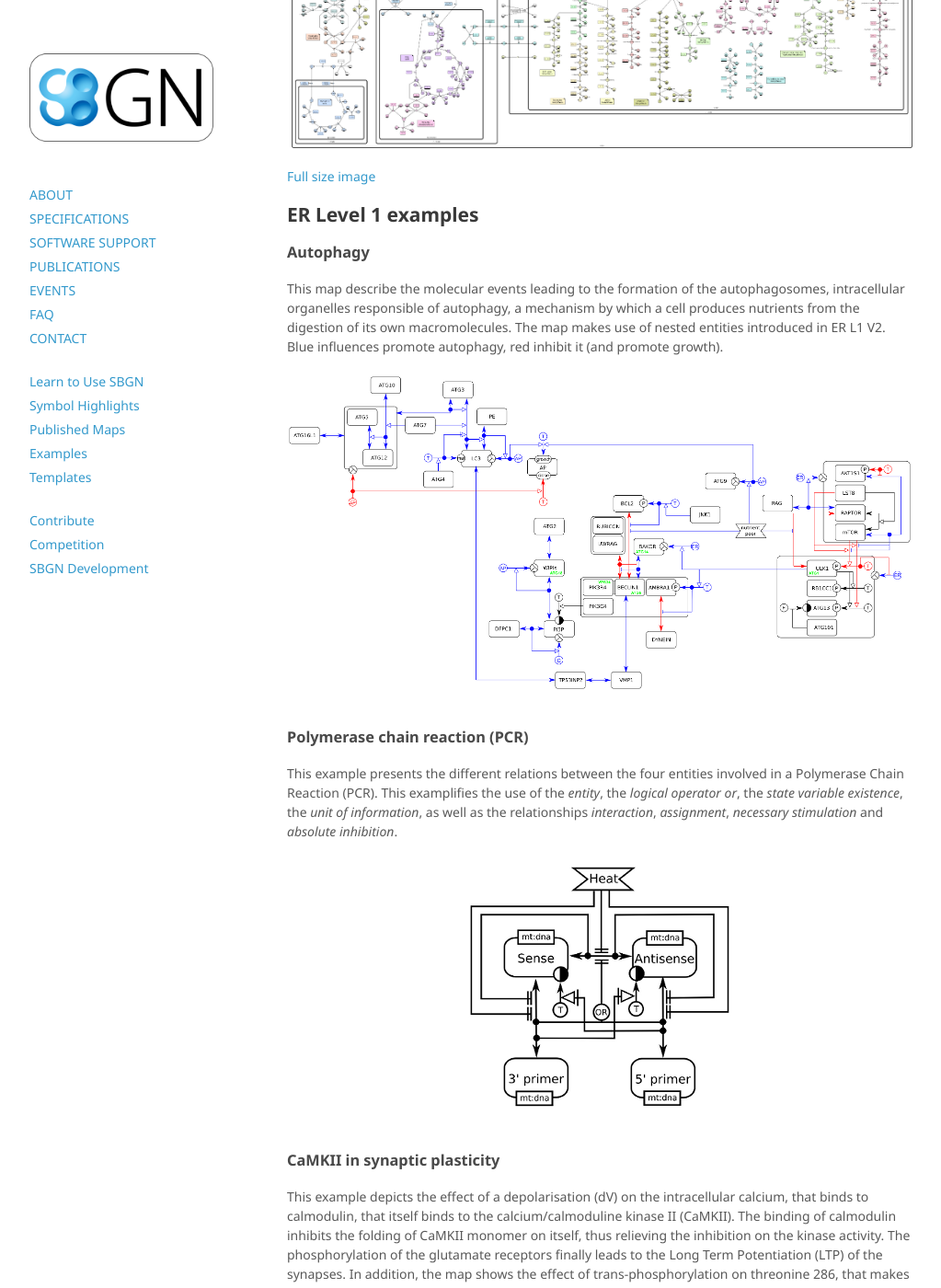
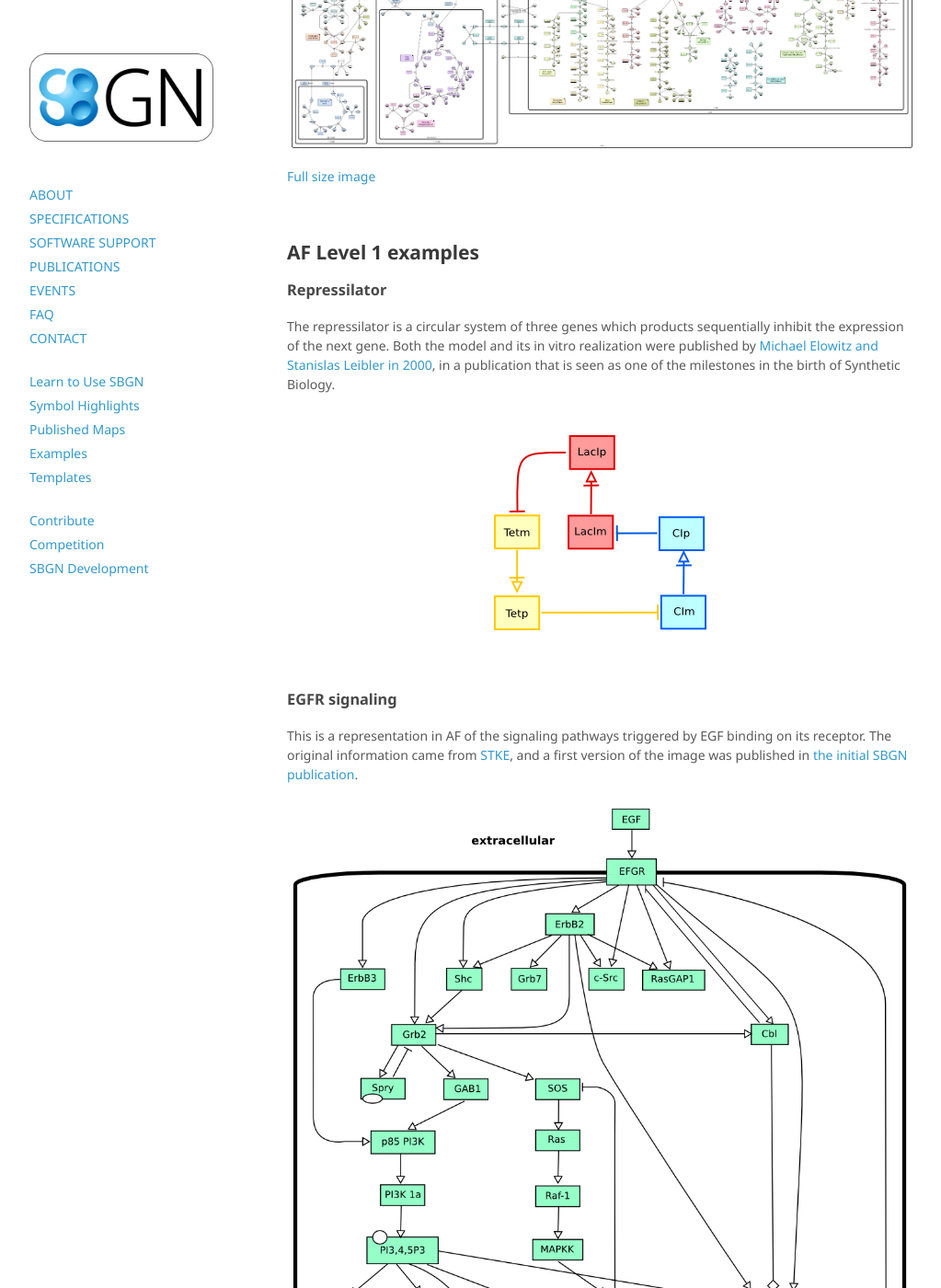
Before and after one commit to sbgn/sbgn, a Jekyll site: the page built from docs/examples.md, in a window 1280 px wide and 1400 px high, scrolled down 5923 px. Shown: the whole window at 92% size, without its empty margins (128-1151 px from the left). Built offline with Jekyll 4.4.1, drawn with Linux system fonts in a browser that asks for light colours; nearby versions of some CDN libraries; some of the changed text lies outside the part shown.

Commit message:
Update examples.md

```diff
--- a/docs/examples.md
+++ b/docs/examples.md
@@ -66,6 +66,25 @@ The following map won the annual SBGN competition 2010, section best map.
 ![MetaCrop-plant-central-metabolism](/sbgn/images/examples/MetaCrop-plant-central-metabolism-small.png){: .center-image }
 
 [Full size image](https://raw.githubusercontent.com/sbgn/sbgn/gh-pages/images/examples/MetaCrop-plant-central-metabolism.png)
+
+<br />
+
+## AF Level 1 examples
+
+### Repressilator
+
+The repressilator is a circular system of three genes which products sequentially inhibit the expression of the next gene. Both the model and its in vitro realization were published by [Michael Elowitz and Stanislas Leibler in 2000](http://www.ncbi.nlm.nih.gov/pubmed/10659856), in a publication that is seen as one of the milestones in the birth of Synthetic Biology.
+
+![Repressilator-AF](/sbgn/images/examples/Repressilator-AF.png){: .center-image }
+<br />
+
+### EGFR signaling
+
+This is a representation in AF of the signaling pathways triggered by EGF binding on its receptor. The original information came from [STKE](http://stke.sciencemag.org/cgi/cm/stkecm;CMP_14987), and a first version of the image was published in [the initial SBGN publication](http://identifiers.org/pubmed/19668183).
+
+
+![EGFfromSTKEinAF2](/sbgn/images/examples/EGFfromSTKEinAF2.png){: .center-image }
+
 <br />
 
 ## ER Level 1 examples
@@ -121,21 +140,5 @@ First step of the process is the association of RNA-polymerase with sigma-subuni
 Interaction between -10 hexanucleotide and sigma-subunit is required for melting of the promoter DNA and formation of "open" complex. In "open" complex RNA-polymerase is initiate synthesis of RNA product. After synthesis short product in the process of abortive synthesis sigma-subunit leaves RNAP-promoter complex and RNA-polymerase comes to the elongation phase.
 
 ![Transcription_initiation_er](/sbgn/images/examples/Transcription_initiation_er.gif){: .center-image }
+
 <br />
-
-## AF Level 1 examples
-
-### Repressilator
-
-The repressilator is a circular system of three genes which products sequentially inhibit the expression of the next gene. Both the model and its in vitro realization were published by [Michael Elowitz and Stanislas Leibler in 2000](http://www.ncbi.nlm.nih.gov/pubmed/10659856), in a publication that is seen as one of the milestones in the birth of Synthetic Biology.
-
-![Repressilator-AF](/sbgn/images/examples/Repressilator-AF.png){: .center-image }
-<br />
-
-### EGFR signaling
-
-This is a representation in AF of the signaling pathways triggered by EGF binding on its receptor. The original information came from [STKE](http://stke.sciencemag.org/cgi/cm/stkecm;CMP_14987), and a first version of the image was published in [the initial SBGN publication](http://identifiers.org/pubmed/19668183).
-
-
-![EGFfromSTKEinAF2](/sbgn/images/examples/EGFfromSTKEinAF2.png){: .center-image }
-<br />
```
